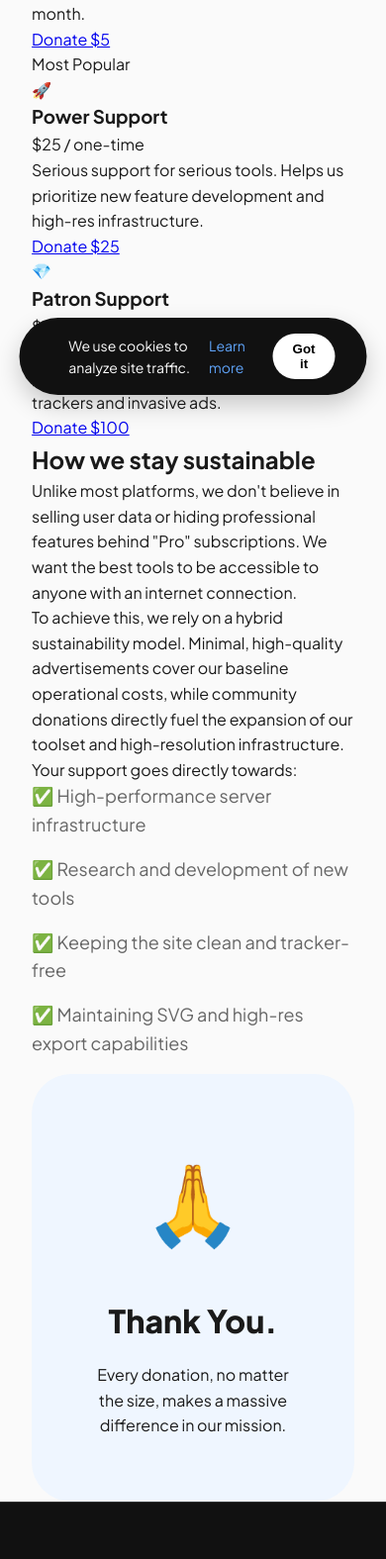
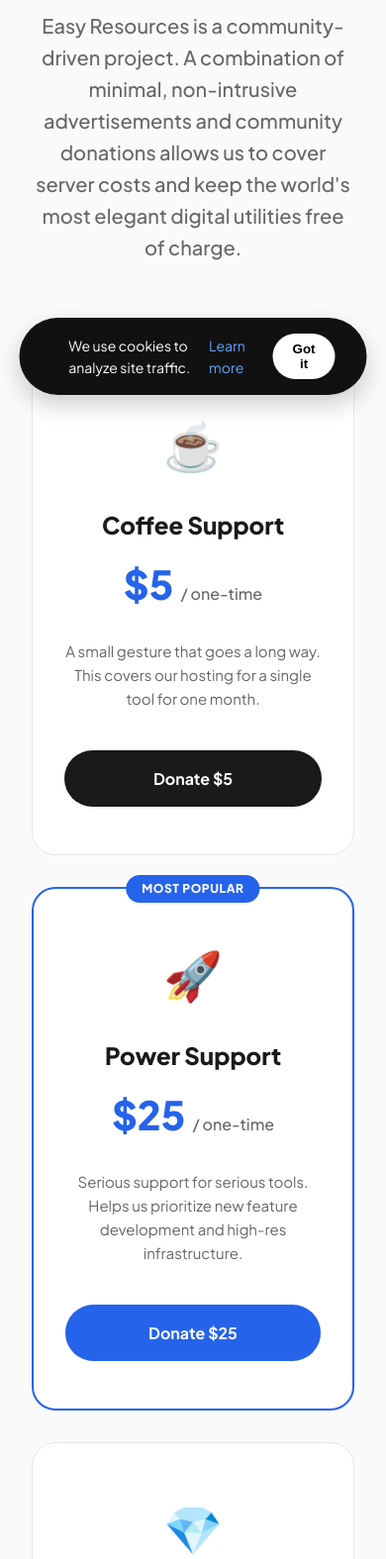
Before and after one commit to Reagan-apreku/easy-resources, a plain HTML site: page donate/index.html in a window 390 px wide. Shown: the part 425-2000 px from the top of the page at 99% size. Drawn offline with nearby package versions, Linux system fonts and the light colour scheme.

Commit message:
🐛 Fix: Restored page-specific CSS and mobile queries removed during refactor

```diff
--- a/donate/index.html
+++ b/donate/index.html
@@ -41,7 +41,53 @@
     -webkit-font-smoothing: antialiased;
   }
 
-  .container { max-width: var(--container); margin: 0 auto; padding: 0 2rem; }  </style>
+  .container { max-width: var(--container); margin: 0 auto; padding: 0 2rem; }
+
+  .donate-hero { padding: 8rem 0 6rem; text-align: center; }
+  .donate-hero h1 { font-size: clamp(3rem, 7vw, 4.5rem); font-weight: 800; letter-spacing: -0.05em; line-height: 1.1; margin-bottom: 2rem; }
+  .donate-hero p { font-size: 1.25rem; color: var(--text-soft); max-width: 800px; margin: 0 auto; font-weight: 500; }
+
+  /* Grid */
+  .donate-grid { display: grid; grid-template-columns: repeat(3, 1fr); gap: 2rem; margin-bottom: 8rem; }
+
+  .donate-card {
+    background: white; border: 1px solid var(--border); border-radius: var(--radius);
+    padding: 3rem 2rem; text-align: center; transition: all 0.3s var(--ease);
+    display: flex; flex-direction: column; align-items: center;
+  }
+  .donate-card:hover { transform: translateY(-10px); border-color: var(--accent); box-shadow: 0 20px 25px -5px rgb(0 0 0 / 0.05); }
+
+  .donate-icon { font-size: 3rem; margin-bottom: 1.5rem; }
+  .donate-card h3 { font-size: 1.5rem; font-weight: 800; margin-bottom: 0.5rem; }
+  .price { font-size: 2.5rem; font-weight: 800; margin-bottom: 1.5rem; color: var(--accent); }
+  .price span { font-size: 1rem; color: var(--text-soft); font-weight: 500; }
+  .donate-card p { font-size: 0.9375rem; color: var(--text-soft); margin-bottom: 2.5rem; flex-grow: 1; }
+
+  .btn-donate {
+    width: 100%; padding: 1rem; border-radius: 100px; background: var(--text); color: white;
+    text-decoration: none; font-weight: 700; transition: opacity 0.2s;
+  }
+  .btn-donate:hover { opacity: 0.9; }
+
+  .donate-card.featured { border: 2px solid var(--accent); position: relative; }
+  .donate-card.featured .badge {
+    position: absolute; top: -14px; left: 50%; transform: translateX(-50%);
+    background: var(--accent); color: white; padding: 0.25rem 1rem; border-radius: 100px;
+    font-size: 0.75rem; font-weight: 800; text-transform: uppercase; letter-spacing: 0.05em;
+  }
+  .donate-card.featured .btn-donate { background: var(--accent); }
+
+  /* Why Donate */
+  .section { padding: 8rem 0; background: white; border-top: 1px solid var(--border); border-bottom: 1px solid var(--border); }
+  .grid-2 { display: grid; grid-template-columns: 1fr 1fr; gap: 6rem; align-items: center; }
+  .section h2 { font-size: 2.5rem; font-weight: 800; letter-spacing: -0.03em; margin-bottom: 1.5rem; }
+  .section p { color: var(--text-soft); font-size: 1.125rem; margin-bottom: 2rem; }
+
+  @media (max-width: 968px) {
+    .donate-grid { grid-template-columns: 1fr; }
+    .grid-2 { grid-template-columns: 1fr; text-align: center; gap: 3rem; }
+  }
+  </style>
 <meta property="og:title" content="Support Our Course — Easy Resources">
 <meta property="og:description" content="Support the development of Easy Resources. Your donations help us keep our tools free, private, and high-fidelity for everyone.">
 <meta property="og:type" content="website">
```
Also changed, not shown: about/index.html (+5 -0 lines), contact/index.html (+34 -1 lines), support/index.html (+3 -0 lines).
